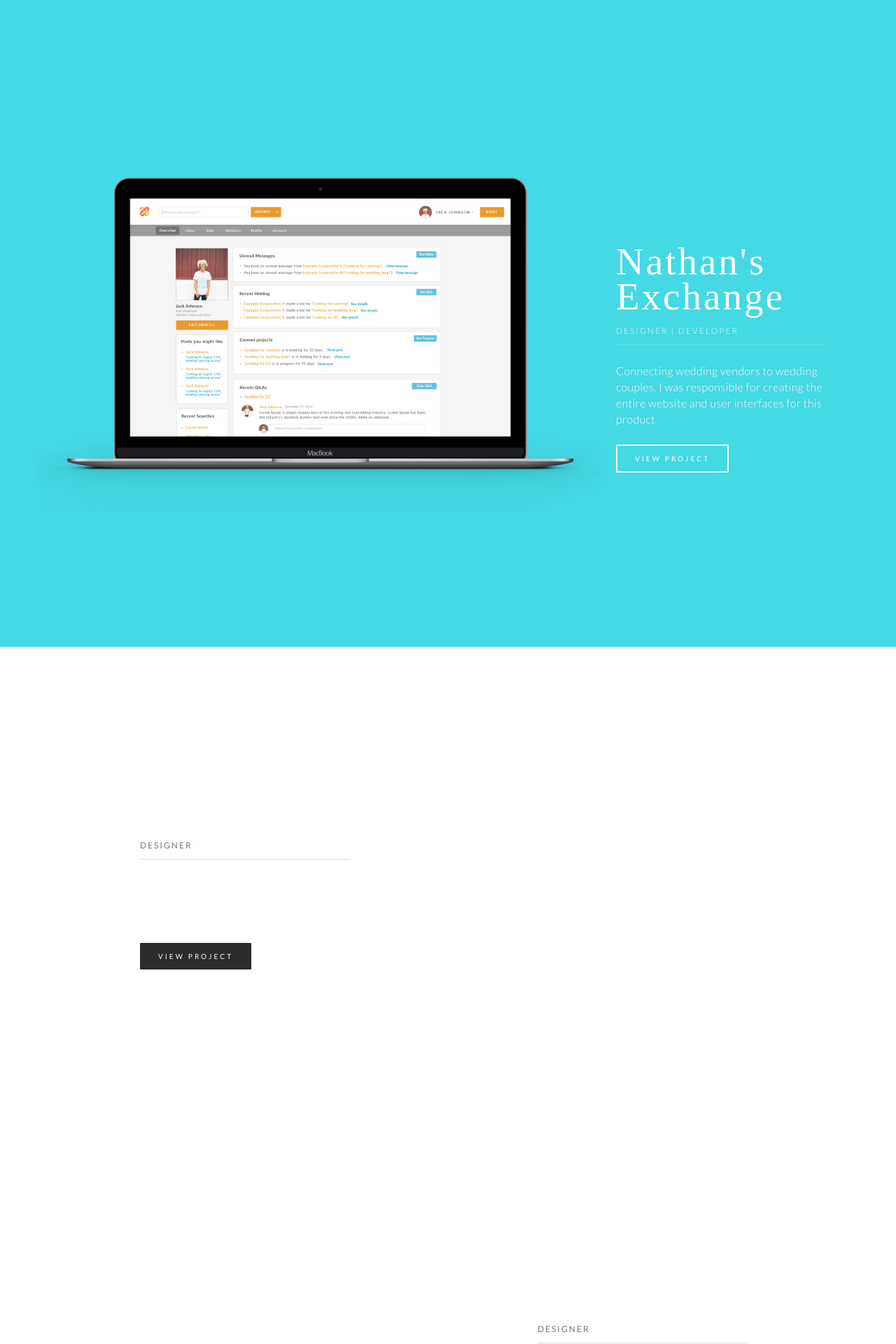
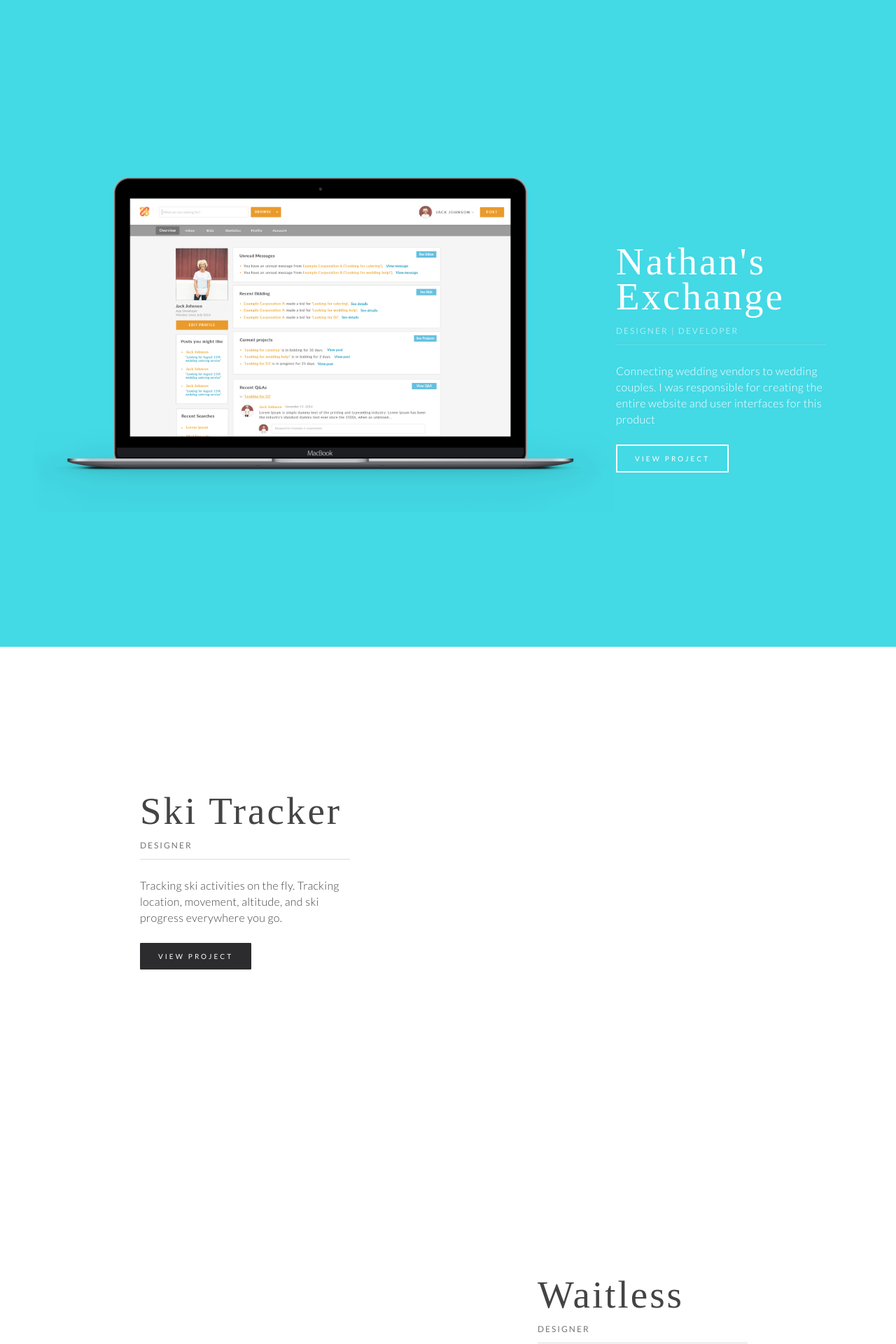
Before and after one commit to nicolekjiang/nicolekjiang.github.io, a Jekyll site: the page built from index.html, in a window 1280 px wide. Shown: the part 4480-6400 px from the top of the page at 70% size. Built offline with Jekyll 4.4.1, drawn with Linux system fonts in a browser that asks for light colours; nearby versions of some CDN libraries; some web fonts are replaced.

Commit message:
font color change

```diff
--- a/_sass/_layout.scss
+++ b/_sass/_layout.scss
@@ -310,7 +310,7 @@
       width: 500px;
       position: absolute;
       text-align: center;
-      top: 100px;
+      top: 70px;
       left: 50%;
       margin-left: -250px;
       p{
@@ -510,6 +510,9 @@ html, body,
     .portfolio-caption{
       display: block;
       width: 300px;
+      h2,p{
+        color: #444;
+      }
       button{
         color: white;
         background: #2C2C2F;
```
Also changed, not shown: 2 other files.
